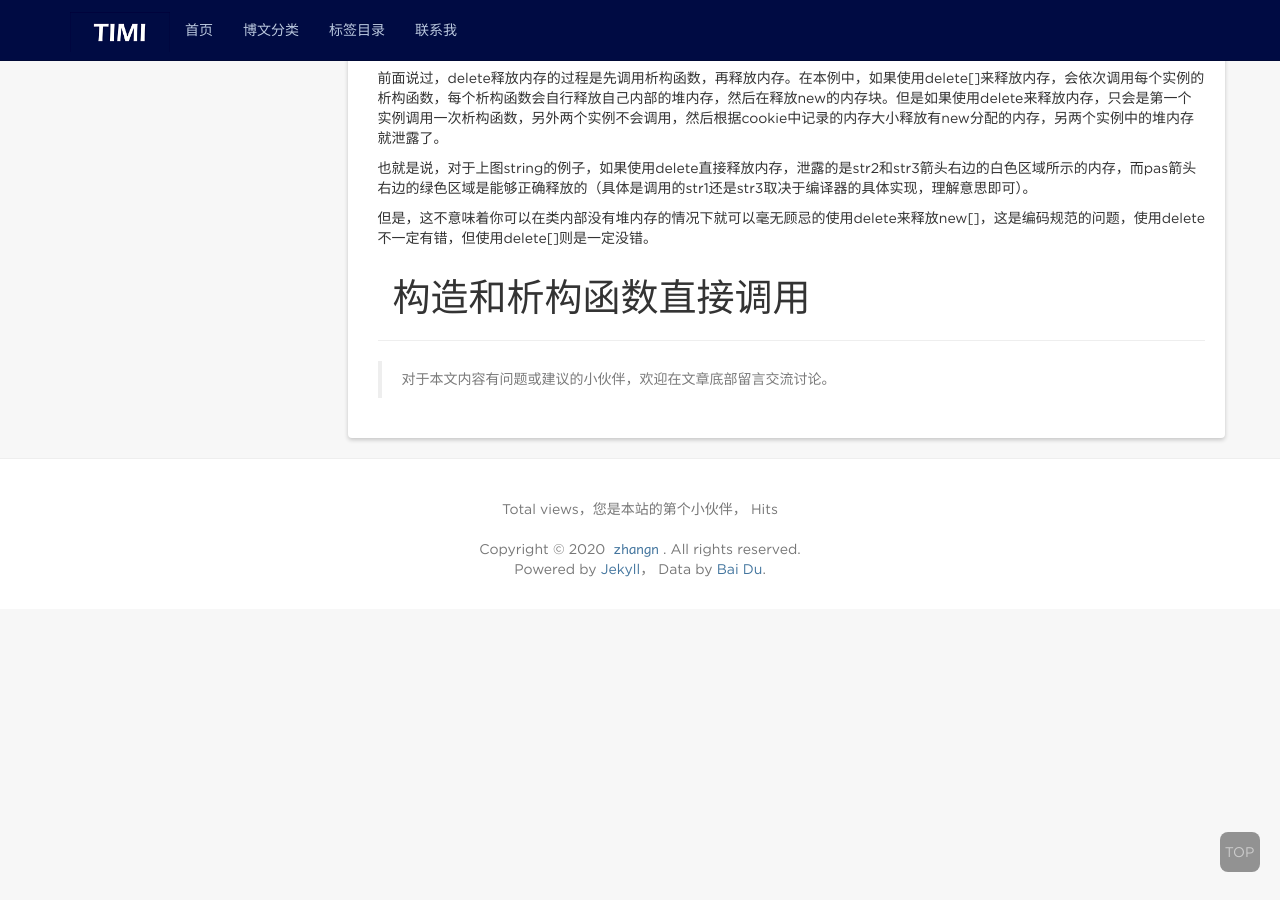
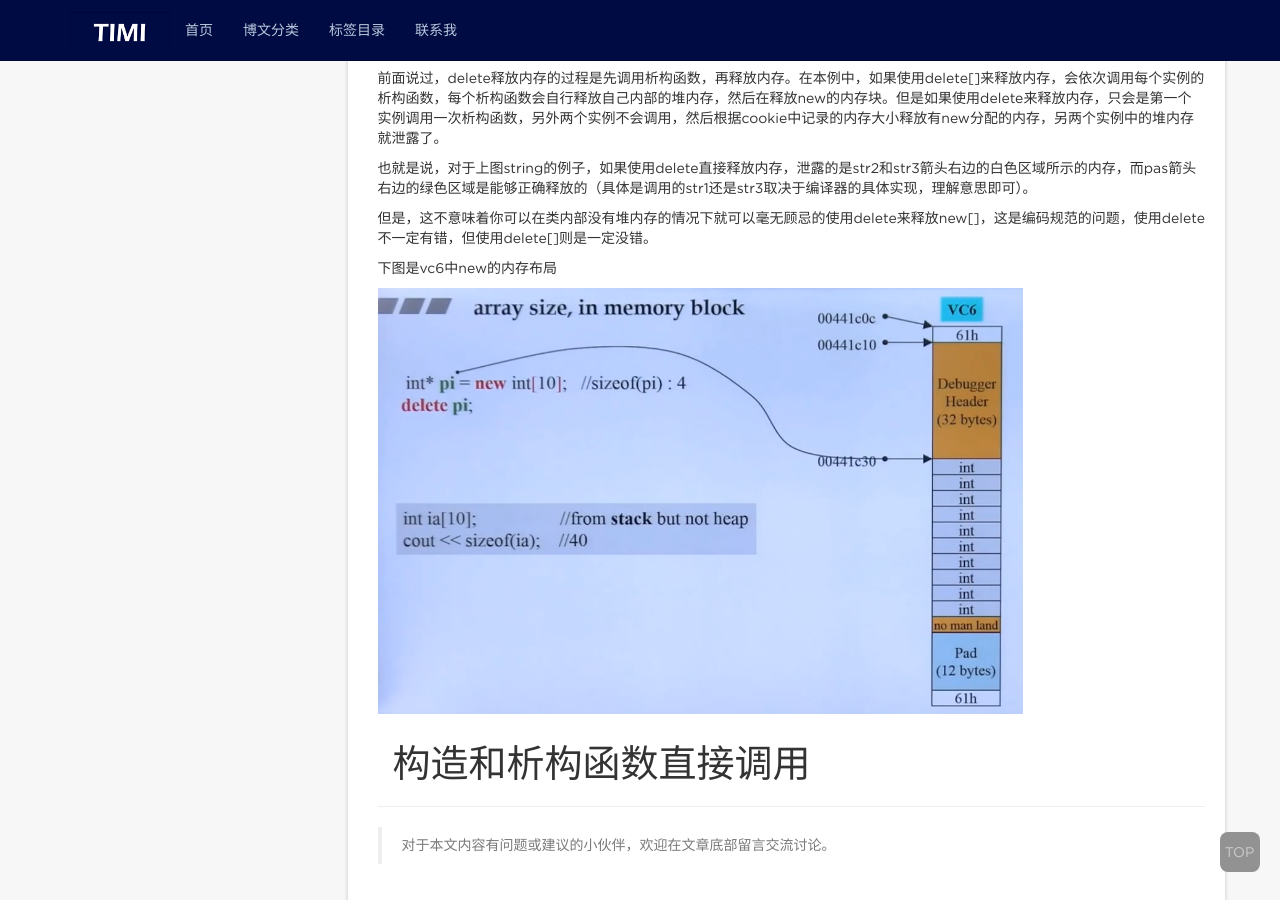
Before and after one commit to zhangn1989/Document, a Jekyll site: the page built from _posts/2020-4-12-c++new.markdown, in a window 1280 px wide and 900 px high, scrolled down 2125 px. Built offline with Jekyll 4.4.1, drawn with Linux system fonts in a browser that asks for light colours; nearby versions of some CDN libraries; comment, search, counter and statistics services are not loaded.

Commit message:
更新笔记

```diff
--- a/_posts/2020-4-12-c++new.markdown
+++ b/_posts/2020-4-12-c++new.markdown
@@ -92,4 +92,8 @@ delete psa;
 
 但是，这不意味着你可以在类内部没有堆内存的情况下就可以毫无顾忌的使用delete来释放new[]，这是编码规范的问题，使用delete不一定有错，但使用delete[]则是一定没错。
 
+下图是vc6中new的内存布局
+
+![](/styles/images/blog/c++new_3.png)
+
 # 构造和析构函数直接调用
```
Also changed, not shown: styles/images/blog/c++new_3.png (added).
